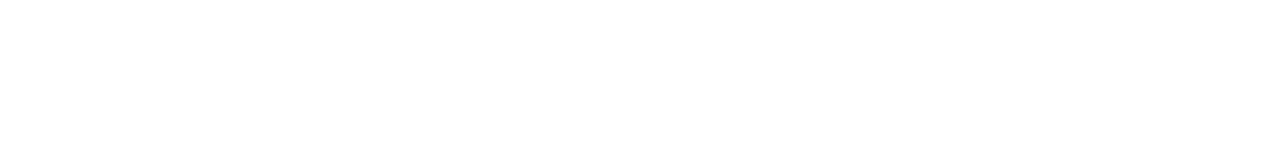
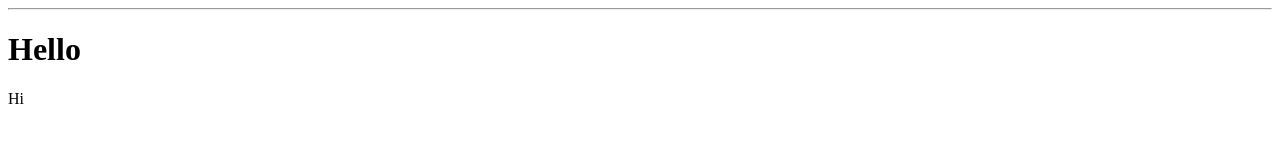
Before and after one commit to Rockstar484/Snake, a plain HTML site: page index.html in a window 1280 px wide. Drawn offline with Linux system fonts and the light colour scheme.

Commit message:
Added heading and a paragraph

```diff
--- a/index.html
+++ b/index.html
@@ -8,7 +8,11 @@
 </head>
 
 <body>
-
+  <hr>
+  <h1>Hello</h1>
+  <p>
+  	Hi
+  </p>
 </body>
 
 </html>
```
